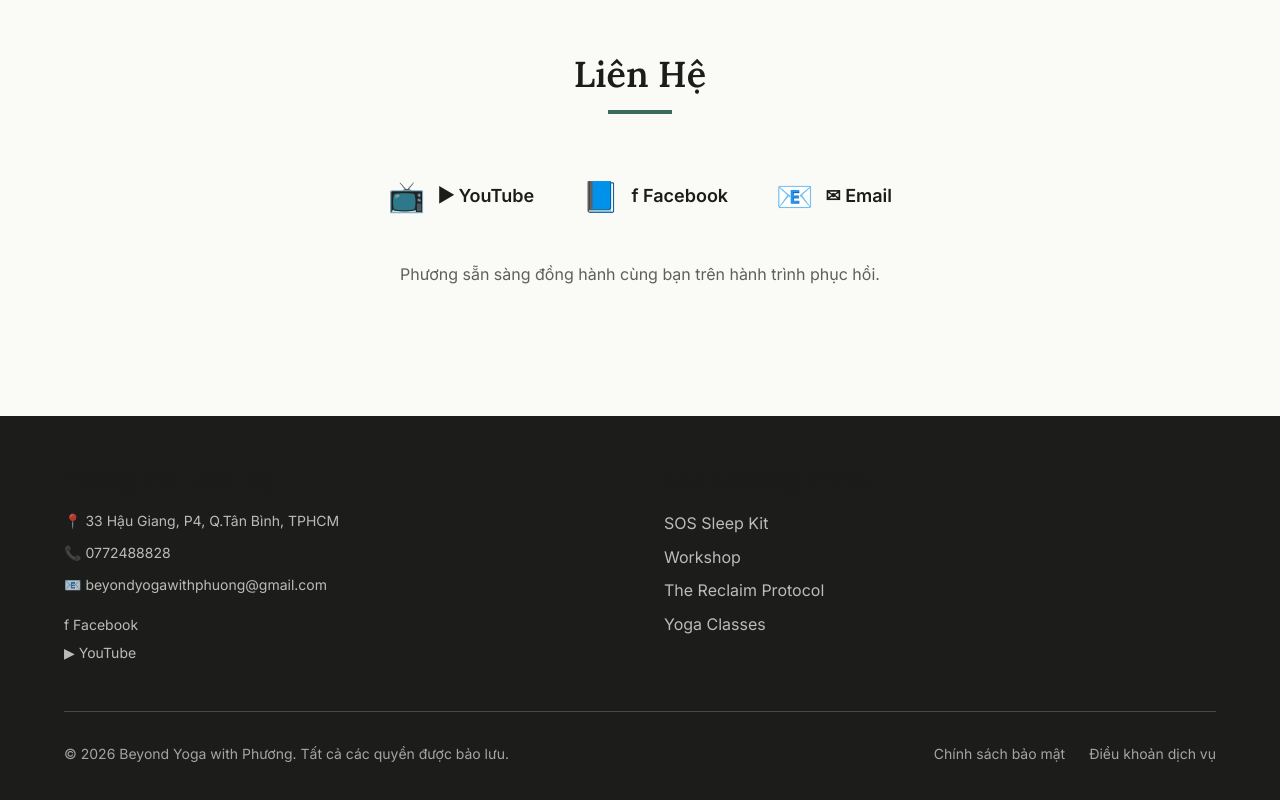
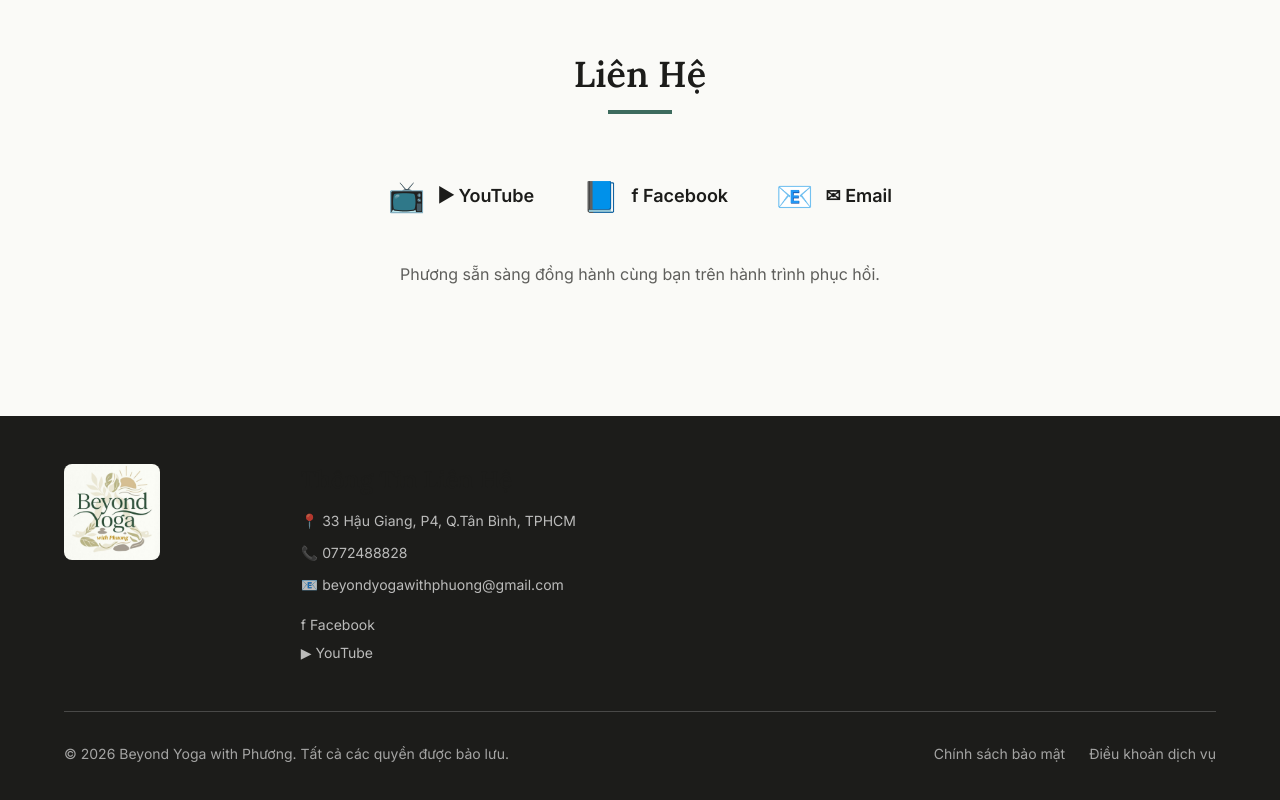
Before and after one commit to beyondyogawithphuong/beyondyogawithphuong, a Next.js app: page / in a window 1280 px wide. Shown: the part 5291-6091 px from the top of the page. Built offline with nearby package versions, Linux system fonts and the light colour scheme.

Commit message:
Update footer: remove program links and add logo on left

```diff
--- a/components/sections/Footer.tsx
+++ b/components/sections/Footer.tsx
@@ -4,9 +4,16 @@ export default function Footer() {
   return (
     <footer className="bg-brand-text text-white py-12 px-4">
       <div className="max-w-6xl mx-auto">
-        <div className="grid grid-cols-1 md:grid-cols-2 gap-12 mb-12">
-          {/* Contact Info */}
-          <div>
+        <div className="grid grid-cols-1 md:grid-cols-5 gap-8 mb-12 items-start">
+          {/* Logo */}
+          <div className="flex justify-center md:justify-start">
+            <div className="h-24 w-24 rounded-lg overflow-hidden flex items-center justify-center bg-white/10">
+              <img src="/logo.png" alt="Beyond Yoga" className="h-full w-full object-cover" />
+            </div>
+          </div>
+
+          {/* Contact Info - Takes up remaining space */}
+          <div className="md:col-span-4">
             <h4 className="font-semibold mb-4">Thông Tin Liên Hệ</h4>
             <ul className="space-y-3 text-white/70 text-sm">
               <li>
@@ -32,33 +39,6 @@ export default function Footer() {
               </li>
             </ul>
           </div>
-
-          {/* Quick Links */}
-          <div>
-            <h4 className="font-semibold mb-4">Các Chương Trình</h4>
-            <ul className="space-y-2 text-white/70">
-              <li>
-                <a href="https://sos-sleep-kit.vercel.app/" target="_blank" rel="noopener noreferrer" className="hover:text-white transition">
-                  SOS Sleep Kit
-                </a>
-              </li>
-              <li>
-                <a href="https://workshop-nervous-system-reset.vercel.app/" target="_blank" rel="noopener noreferrer" className="hover:text-white transition">
-                  Workshop
-                </a>
-              </li>
-              <li>
-                <a href="https://the-reclaim-program.vercel.app/" target="_blank" rel="noopener noreferrer" className="hover:text-white transition">
-                  The Reclaim Protocol
-                </a>
-              </li>
-              <li>
-                <a href="https://lop-group.vercel.app/" target="_blank" rel="noopener noreferrer" className="hover:text-white transition">
-                  Yoga Classes
-                </a>
-              </li>
-            </ul>
-          </div>
         </div>
 
         <div className="border-t border-white/20 pt-8">
```
